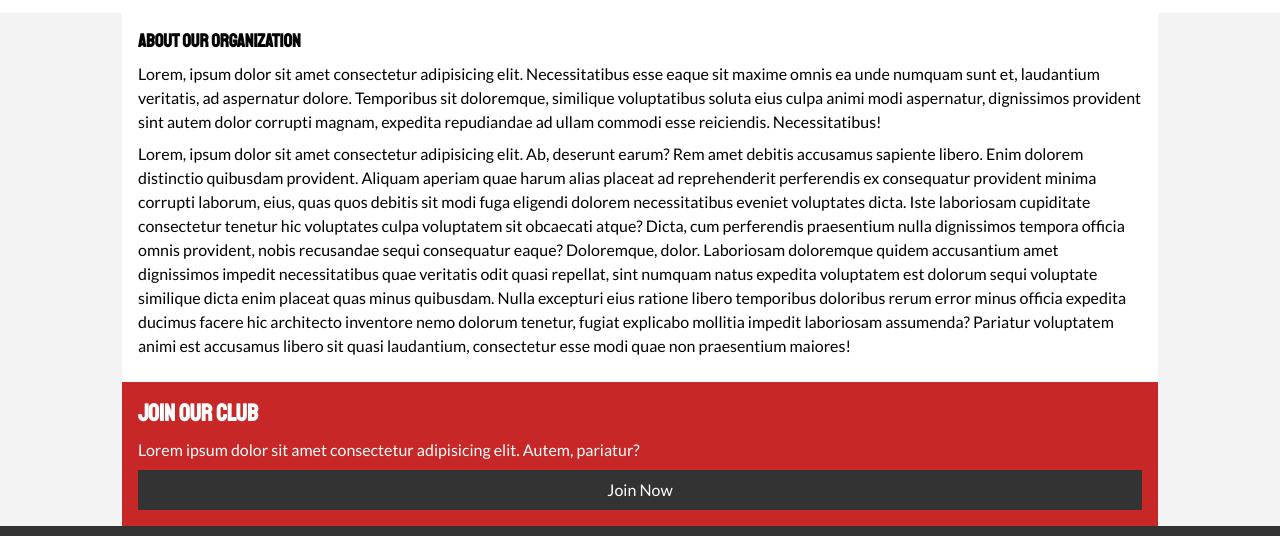
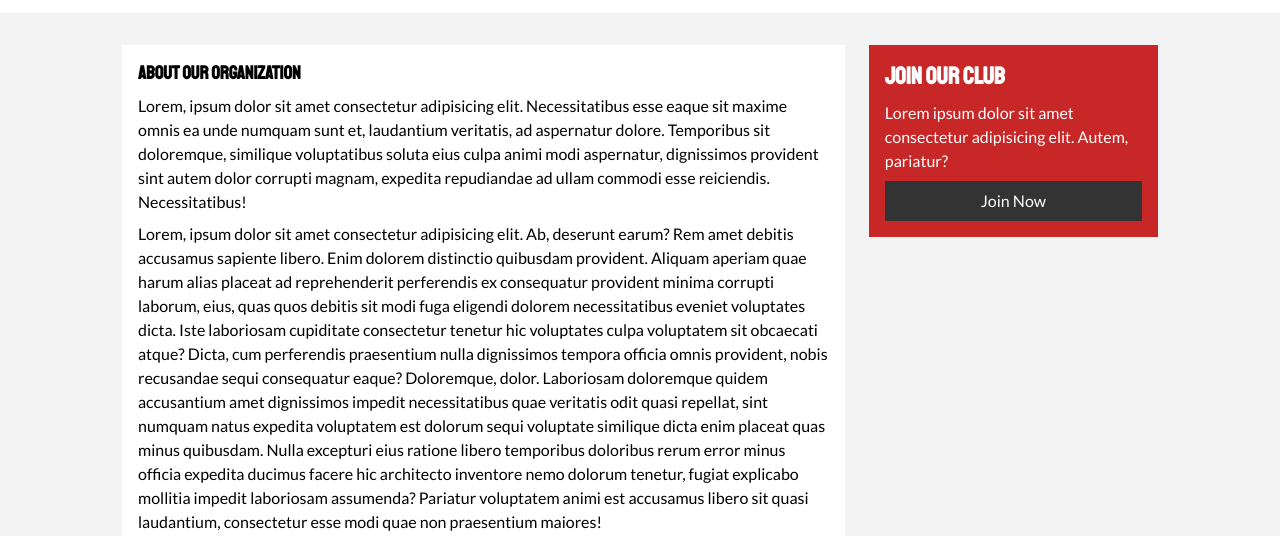
Before and after one commit to archeranimesh/udemy-htmlcss, a plain HTML site: page SRC/Section_12-Newsgrid-Website/newsgrid/about.html in a window 1280 px wide. Shown: the part 61-597 px from the top of the page. Drawn offline with Linux system fonts and the light colour scheme.

Commit message:
👌 IMPROVE: About CSS

```diff
--- a/SRC/Section_12-Newsgrid-Website/newsgrid/css/style.css
+++ b/SRC/Section_12-Newsgrid-Website/newsgrid/css/style.css
@@ -143,6 +143,18 @@ p{
     color: var(--primary-color);
 }
 
+/* Inner page grid container */
+.page-container{
+    display: grid;
+    grid-template-columns: 5fr 2fr;
+    margin: 2rem 0;
+    grid-gap: 1.5rem;
+}
+
+.page-container > *:first-child{
+    grid-row: 1 / span 3;
+}
+
 /* nav-bar */
 #main-nav{
     background: #fff;
```
